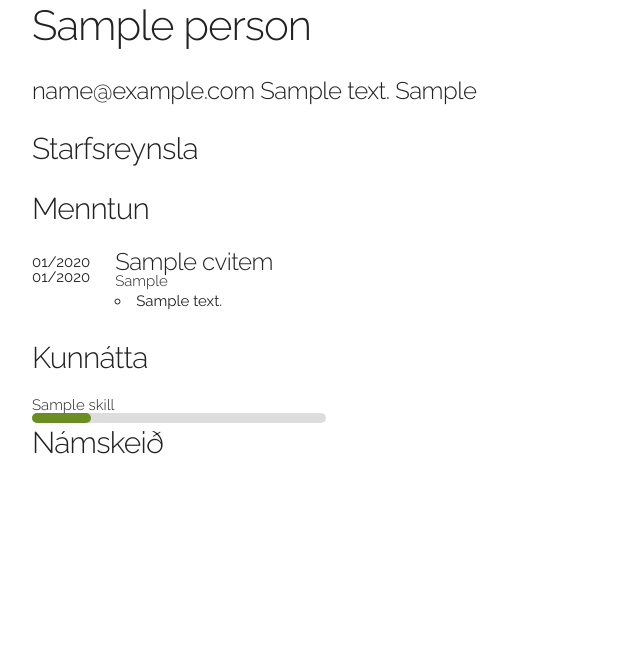
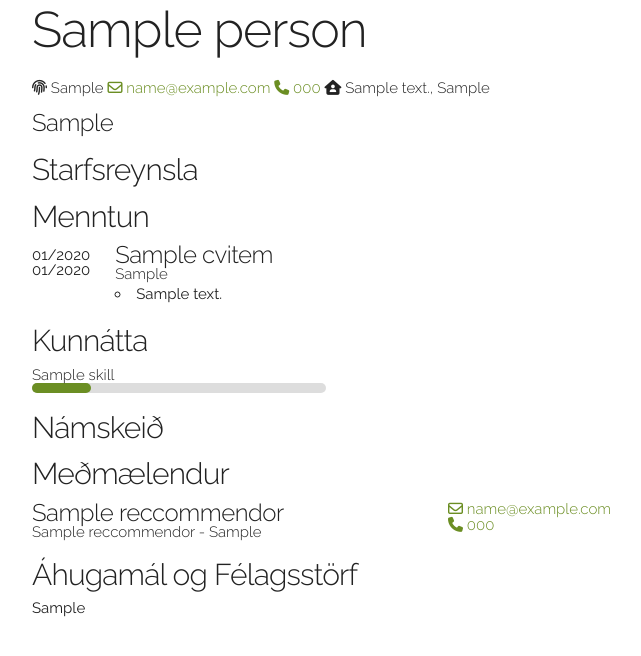
Before and after one commit to jongrjon/jhek, a Django app: page / in a window 1280 px wide. Shown: the top 656 px of the page, without its empty margins (128-769 px from the left). Run offline with Django 3.2, Linux system fonts and the light colour scheme; tables that the repository leaves empty hold one stand-in row (values such as "Sample post").

Commit message:
cv filled

```diff
--- a/backend/cv/headers.py
+++ b/backend/cv/headers.py
@@ -4,4 +4,5 @@
     'SK' : {'is':"Kunnátta", 'en':"Skills"},
     'SE' : {'is':"Námskeið", 'en':"Seminars"},
     'RE' : {'is':"Meðmælendur", 'en':"Recommendors"},
+    'HO' : {'is':"Áhugamál og Félagsstörf", 'en':"Hobbies and social activities"}
 }
--- a/backend/cv/templates/index.html
+++ b/backend/cv/templates/index.html
@@ -5,8 +5,13 @@
 {%block content%}
 {% csrf_token %}
 {%for p in person%}
-	<h2>{{p.name}}</h2>
-    <h5>{{p.email}} {{p.address}} {{p.city}}</h5>
+	<h1>{{p.name}}</h1>
+    <div class="row item">
+        <h6><i class="fa-solid fa-fingerprint"></i> {{p.kt}} <a href="mailto:{{p.email}}"><i class="fa-regular fa-envelope"></i> {{p.email}}</a> <a href="tel:{{p.phone}}"><i class="fa-solid fa-phone"></i>  {{p.phone}}</a> <i class="fa-solid fa-house-user"></i> {{p.address}}, {{p.city}}</h6>
+    </div>
+    <div class="row item">
+        <h5>{{p.intro_is}}</h5>
+    </div>
 {%endfor%}
 <h4>{{headers.JO.is}}</h4>
 {%for j in jobs%}
@@ -49,8 +54,11 @@
 </div>
 {%endfor%}
 <h4>{{headers.SK.is}}</h4>
-<div class="row">
+
 {%for s in skills%}
+{% if forloop.first%}
+<div class="row item">
+{%endif%}
     <div class="four columns">
         <h6>
             {{s.skill_name_is}}
@@ -59,8 +67,13 @@
             </div>
         </h6>
     </div>
+{%if forloop.counter|divisibleby:"3"%}
+</div>
+<div class="row item">
+{%elif forloop.last%}
+</div>
+{%endif%}
 {%endfor%}
-</div>
 <h4>{{headers.SE.is}}</h4>
 {%for s in seminars%}
     <div class="row item">
@@ -75,11 +88,24 @@
             <h6>{{s.item.where_is}}</h6>
         </div>
     </div>
-    <h4></h4>
-    <ul>
-    {%for p in s.points%}
-        <li>{{p.text_is}}</li>
-    {%endfor%}
-    </ul>
+{%endfor%}
+<h4>{{headers.RE.is}}</h4>
+{%for r in reccommendors%}
+    <div class="row item">
+        <div class="five columns">
+            <h5>{{r.name}}</h5>
+            <h6>{{r.title_is}} - {{r.workplace_is}}</h6>
+        </div>
+        <div class="seven columns contact">
+            <h6><a href="mailto:{{r.email}}" title="Send Email to {{r.name}}"><i class="fa-regular fa-envelope"></i> {{r.email}}</a></h6>
+            <h6><a href="tel:{{r.phone}}" title="Call {{r.name}}"><i class="fa-solid fa-phone"></i> {{r.phone}}</a></h6>
+        </div>
+    </div>
+{%endfor%}
+<h4>{{headers.HO.is}}</h4>
+{%for p in person%}
+    <div class="row item">
+        {{p.hobbies_is|linebreaks}}
+    </div>
 {%endfor%}
 {%endblock%}
--- a/backend/static/css/custom.css
+++ b/backend/static/css/custom.css
@@ -1,3 +1,15 @@
+h4{
+    margin-bottom:0.2em;
+}
+
+ul{
+    margin:0 0;
+}
+
+.item{
+    margin-bottom:1em;
+}
+
 .item h5, h6,p{
     margin-bottom:0;
     line-height: 1;
@@ -5,6 +17,11 @@
 
 .item li{
     margin-bottom: 0;
+}
+
+.item a{
+    text-decoration: none;
+    color: olivedrab;
 }
 
 .dates{
@@ -21,6 +38,7 @@
     height:1rem;
     border-radius:1rem;
 }
+
 .skill-fill{
     height:1rem;
     background-color: olivedrab;
@@ -33,3 +51,9 @@
     from {width:0;}
   to {width: 100%;}
 }
+
+.contact{
+    display: inline-block;
+    vertical-align: bottom;
+    line-height: normal;
+}
--- a/backend/templates/base.html
+++ b/backend/templates/base.html
@@ -7,9 +7,13 @@
     		{%load static%}
     		<!-- Skeleton CSS -->
 			<link href='//fonts.googleapis.com/css?family=Raleway:400,300,600' rel='stylesheet' type='text/css'>
-    		<link href = "{% static 'css/normalize.css' %}" rel = "stylesheet">
+			<link href='https://cdnjs.cloudflare.com/ajax/libs/font-awesome/6.2.0/css/all.min.css' rel='stylesheet' type ='text/css'>
+    		<!--<link href = "{% static 'css/normalize.css' %}" rel = "stylesheet">
             <link href = "{% static 'css/skeleton.css' %}" rel = "stylesheet">
-			<link href = "{% static 'css/custom.css' %}" rel = "stylesheet">
+			<link href = "{% static 'css/custom.css' %}" rel = "stylesheet">-->
+			<link href = "https://cdn.jsdelivr.net/gh/jongrjon/jhek/backend/static/css/normalize.css" rel='stylesheet' type='text/css'>
+            <link href = "https://cdn.jsdelivr.net/gh/jongrjon/jhek/backend/static/css/skeleton.css" rel='stylesheet' type='text/css'>
+			<link href = "https://cdn.jsdelivr.net/gh/jongrjon/jhek/backend/static/css/custom.css" rel='stylesheet' type='text/css'>
     		<title>{%block title%}{%endblock%}</title>
   	</head>
   	<body >
```
